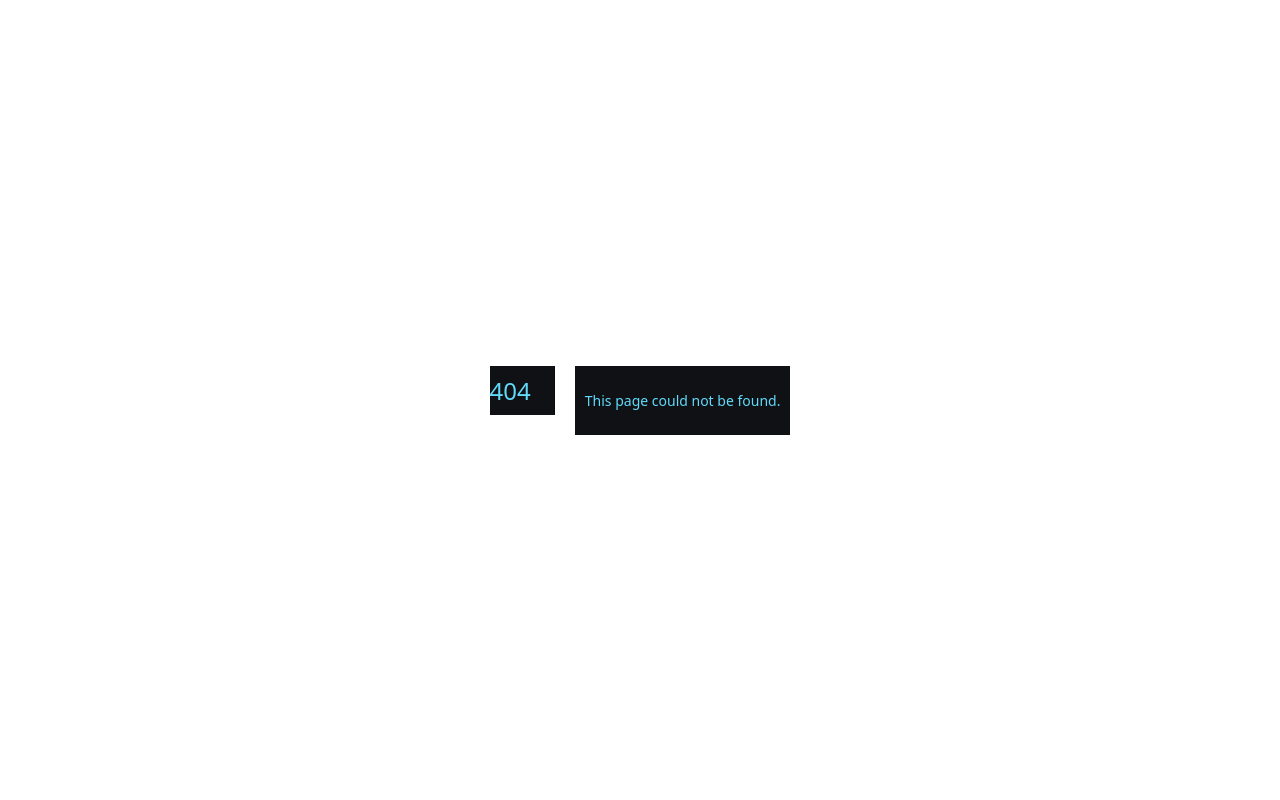
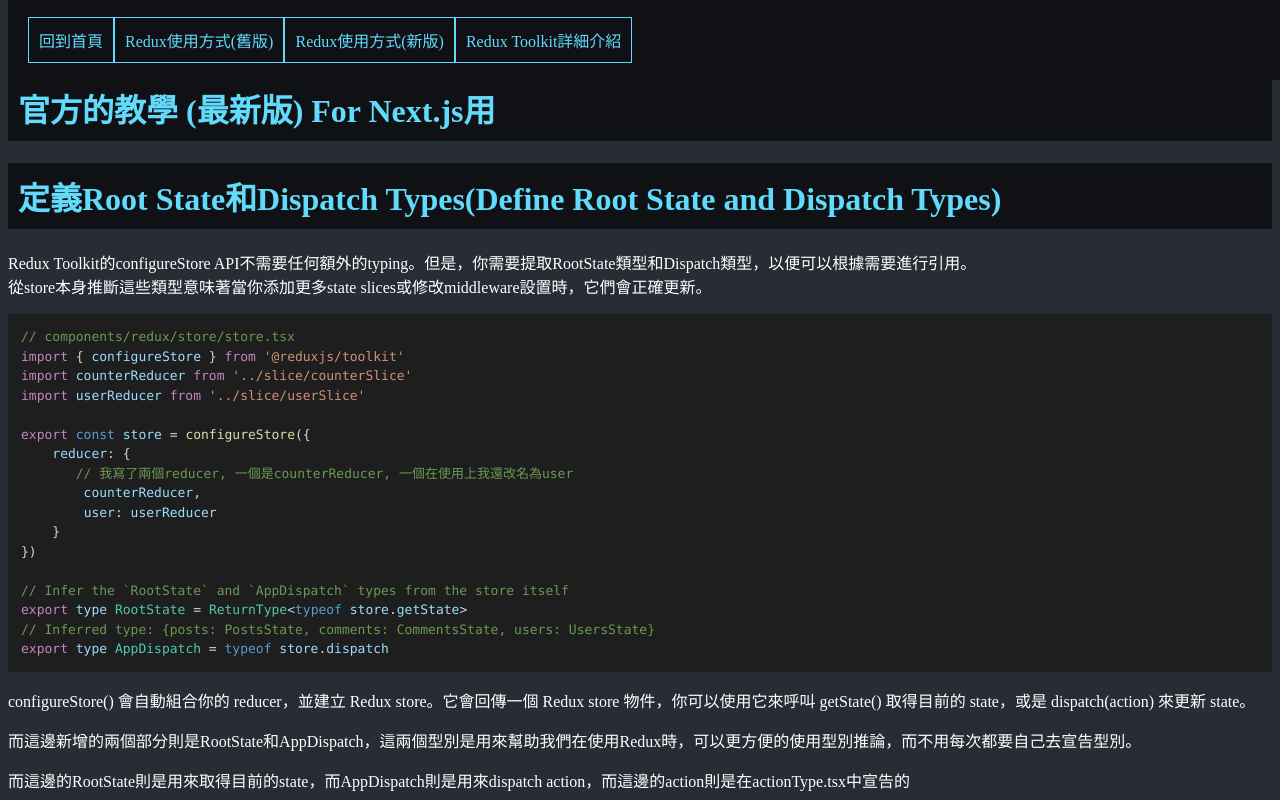
Before and after one commit to Bobo100/React-Redux, a Next.js app: page /reduxNew in a window 1280 px wide. Before the commit this address had no page. Shown: the top 800 px of the page. Built offline with nearby package versions, Linux system fonts and the light colour scheme.

Commit message:
更新Link

```diff
--- a/components/RoutesLink.tsx
+++ b/components/RoutesLink.tsx
@@ -6,8 +6,8 @@
     return (
         <>
             <Link href="/" className={router.pathname === "/" ? "active" : ""}>回到首頁</Link>
-            <Link href="/useRedux" className={router.pathname === "/useRedux" ? "active" : ""}>Redux使用方式(舊版)</Link>
-            <Link href="/useReduxOfficial" className={router.pathname === "/useReduxOfficial" ? "active" : ""}>Redux使用方式(新版)</Link>
+            <Link href="/reduxOld" className={router.pathname === "/reduxOld" ? "active" : ""}>Redux使用方式(舊版)</Link>
+            <Link href="/reduxNew" className={router.pathname === "/reduxNew" ? "active" : ""}>Redux使用方式(新版)</Link>
             <Link href="/reduxDetail" className={router.pathname === "/reduxDetail" ? "active" : ""}>Redux Toolkit詳細介紹</Link>
         </>
     )
--- a/pages/useReduxOfficial.tsx
+++ b/pages/reduxNew.tsx
@@ -4,7 +4,7 @@
 import { Prism } from 'react-syntax-highlighter';
 import { vscDarkPlus } from 'react-syntax-highlighter/dist/cjs/styles/prism';
 
-const useReduxOfficial = () => {
+const reduxNew = () => {
   return (
     <Layout>
       <Head>
@@ -390,4 +390,4 @@
   )
 }
 
-export default useReduxOfficial
+export default reduxNew
--- a/pages/useRedux.tsx
+++ b/pages/reduxOld.tsx
@@ -7,7 +7,7 @@
 import { ActionType } from "../components/redux/action/actionType";
 import { item } from "../components/redux/state/stateType";
 
-const UseRedux = () => {
+const reduxOld = () => {
 
     const itemList = useSelector((state: any) => state.firstReducer.itemList);
     console.log(itemList)
@@ -211,4 +211,4 @@
     )
 }
 
-export default UseRedux
+export default reduxOld
```
